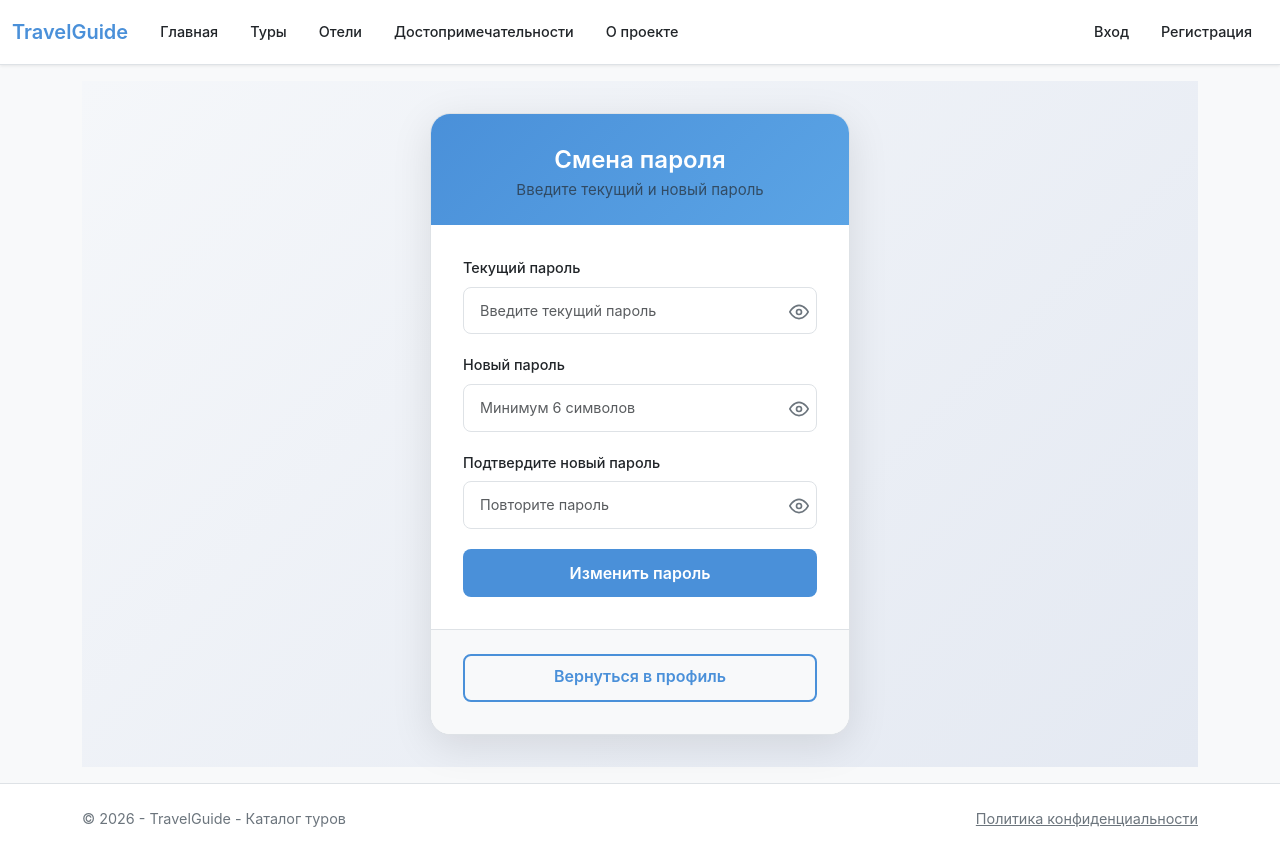
After one commit to Nikita-Pugach/TravelGuide, an ASP.NET Core app: template TravelGuide/Views/Account/ChangePassword.cshtml in a window 1280 px wide. The commit adds this page. Run offline with ASP.NET Core 8, Linux system fonts and the light colour scheme; the template is opened without the code that fills it, so the values that code supplies are empty; style sheets or scripts are compiled from the project's sources; some libraries are stand-ins or nearby versions.

Commit message:
feat: add password change feature in user profile

```diff
--- /dev/null
+++ b/TravelGuide/Views/Account/ChangePassword.cshtml
@@ -0,0 +1,87 @@
+@model TravelGuide.ViewModels.ChangePasswordViewModel
+@{
+    ViewData["Title"] = "Смена пароля";
+}
+
+<div class="auth-page">
+    <div class="auth-container">
+        <div class="auth-card">
+            <div class="auth-header">
+                <h3>Смена пароля</h3>
+                <p class="text-muted">Введите текущий и новый пароль</p>
+            </div>
+
+            <div class="auth-body">
+                <form asp-action="ChangePassword" method="post">
+                    <div asp-validation-summary="ModelOnly" class="alert alert-danger alert-sm"></div>
+
+                    <div class="form-group">
+                        <label asp-for="CurrentPassword" class="form-label">Текущий пароль</label>
+                        <div class="position-relative">
+                            <input asp-for="CurrentPassword" class="form-control" placeholder="Введите текущий пароль" style="padding-right: 45px;" />
+                            <button type="button" class="btn position-absolute top-50 end-0 translate-middle-y me-2 p-0 border-0 bg-transparent" onclick="togglePassword(this)" tabindex="-1">
+                                <svg class="eye-open" width="20" height="20" viewBox="0 0 24 24" fill="none" stroke="#6c757d" stroke-width="2"><path d="M1 12s4-8 11-8 11 8 11 8-4 8-11 8-11-8-11-8z"/><circle cx="12" cy="12" r="3"/></svg>
+                                <svg class="eye-closed" width="20" height="20" viewBox="0 0 24 24" fill="none" stroke="#6c757d" stroke-width="2" style="display:none;"><path d="M17.94 17.94A10.07 10.07 0 0 1 12 20c-7 0-11-8-11-8a18.45 18.45 0 0 1 5.06-5.94M9.9 4.24A9.12 9.12 0 0 1 12 4c7 0 11 8 11 8a18.5 18.5 0 0 1-2.16 3.19m-6.72-1.07a3 3 0 1 1-4.24-4.24"/><line x1="1" y1="1" x2="23" y2="23"/></svg>
+                            </button>
+                        </div>
+                        <span asp-validation-for="CurrentPassword" class="text-danger small"></span>
+                    </div>
+
+                    <div class="form-group">
+                        <label asp-for="NewPassword" class="form-label">Новый пароль</label>
+                        <div class="position-relative">
+                            <input asp-for="NewPassword" class="form-control" placeholder="Минимум 6 символов" style="padding-right: 45px;" />
+                            <button type="button" class="btn position-absolute top-50 end-0 translate-middle-y me-2 p-0 border-0 bg-transparent" onclick="togglePassword(this)" tabindex="-1">
+                                <svg class="eye-open" width="20" height="20" viewBox="0 0 24 24" fill="none" stroke="#6c757d" stroke-width="2"><path d="M1 12s4-8 11-8 11 8 11 8-4 8-11 8-11-8-11-8z"/><circle cx="12" cy="12" r="3"/></svg>
+                                <svg class="eye-closed" width="20" height="20" viewBox="0 0 24 24" fill="none" stroke="#6c757d" stroke-width="2" style="display:none;"><path d="M17.94 17.94A10.07 10.07 0 0 1 12 20c-7 0-11-8-11-8a18.45 18.45 0 0 1 5.06-5.94M9.9 4.24A9.12 9.12 0 0 1 12 4c7 0 11 8 11 8a18.5 18.5 0 0 1-2.16 3.19m-6.72-1.07a3 3 0 1 1-4.24-4.24"/><line x1="1" y1="1" x2="23" y2="23"/></svg>
+                            </button>
+                        </div>
+                        <span asp-validation-for="NewPassword" class="text-danger small"></span>
+                    </div>
+
+                    <div class="form-group">
+                        <label asp-for="ConfirmPassword" class="form-label">Подтвердите новый пароль</label>
+                        <div class="position-relative">
+                            <input asp-for="ConfirmPassword" class="form-control" placeholder="Повторите пароль" style="padding-right: 45px;" />
+                            <button type="button" class="btn position-absolute top-50 end-0 translate-middle-y me-2 p-0 border-0 bg-transparent" onclick="togglePassword(this)" tabindex="-1">
+                                <svg class="eye-open" width="20" height="20" viewBox="0 0 24 24" fill="none" stroke="#6c757d" stroke-width="2"><path d="M1 12s4-8 11-8 11 8 11 8-4 8-11 8-11-8-11-8z"/><circle cx="12" cy="12" r="3"/></svg>
+                                <svg class="eye-closed" width="20" height="20" viewBox="0 0 24 24" fill="none" stroke="#6c757d" stroke-width="2" style="display:none;"><path d="M17.94 17.94A10.07 10.07 0 0 1 12 20c-7 0-11-8-11-8a18.45 18.45 0 0 1 5.06-5.94M9.9 4.24A9.12 9.12 0 0 1 12 4c7 0 11 8 11 8a18.5 18.5 0 0 1-2.16 3.19m-6.72-1.07a3 3 0 1 1-4.24-4.24"/><line x1="1" y1="1" x2="23" y2="23"/></svg>
+                            </button>
+                        </div>
+                        <span asp-validation-for="ConfirmPassword" class="text-danger small"></span>
+                    </div>
+
+                    <button type="submit" class="btn btn-auth btn-primary-gradient w-100">
+                        Изменить пароль
+                    </button>
+                </form>
+            </div>
+
+            <div class="auth-footer">
+                <a asp-action="Profile" class="btn btn-outline-primary-gradient w-100">
+                    Вернуться в профиль
+                </a>
+            </div>
+        </div>
+    </div>
+</div>
+
+@section Scripts {
+    @{await Html.RenderPartialAsync("_ValidationScriptsPartial");}
+    <script>
+        function togglePassword(btn) {
+            const input = btn.closest('.position-relative').querySelector('input');
+            const eyeOpen = btn.querySelector('.eye-open');
+            const eyeClosed = btn.querySelector('.eye-closed');
+            if (input.type === 'password') {
+                input.type = 'text';
+                eyeOpen.style.display = 'none';
+                eyeClosed.style.display = 'block';
+            } else {
+                input.type = 'password';
+                eyeOpen.style.display = 'block';
+                eyeClosed.style.display = 'none';
+            }
+        }
+    </script>
+}
--- a/TravelGuide/Views/Account/Profile.cshtml
+++ b/TravelGuide/Views/Account/Profile.cshtml
@@ -74,6 +74,7 @@
                 <!-- Кнопки -->
                 <div class="flex-shrink-0 d-flex gap-2">
                     <a asp-action="Edit" class="btn btn-primary btn-sm">Редактировать</a>
+                    <a asp-action="ChangePassword" class="btn btn-outline-primary btn-sm">Сменить пароль</a>
                     <form asp-action="Logout" method="post" class="d-inline">
                         @Html.AntiForgeryToken()
                         <button type="submit" class="btn btn-outline-secondary btn-sm">Выйти</button>
```
Also changed, not shown: TravelGuide/Controllers/AccountController.cs (+42 -0 lines), TravelGuide/ViewModels/AccountViewModels.cs (+22 -0 lines).
